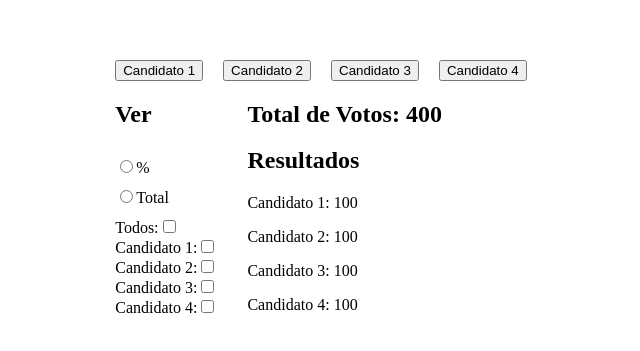
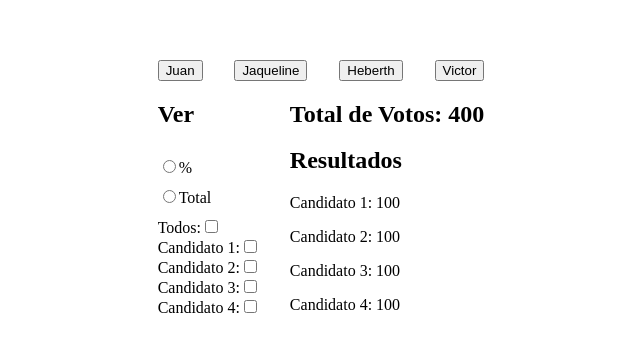
Before and after one commit to jlac8/mir-voting-system, a React (Vite) app: page / in a window 1280 px wide. Shown: the part 205-556 px from the top of the page, without its empty margins (319-959 px from the left). Built offline with nearby package versions, Linux system fonts and the light colour scheme.

Commit message:
feat: add votes

```diff
--- a/src/App.css
+++ b/src/App.css
@@ -1,6 +1,6 @@
 .candidates {
   display: flex;
-  gap: 20px;
+  justify-content: space-between;
 }
 
 .results {
--- a/src/App.tsx
+++ b/src/App.tsx
@@ -1,14 +1,14 @@
 import "./App.css";
+import Candidates from "./components/Candidates";
+import { CandidatesProvider } from "./components/Context";
 
 function App() {
   return (
     <main>
-      <section className="candidates">
-        <button>Candidato 1</button>
-        <button>Candidato 2</button>
-        <button>Candidato 3</button>
-        <button>Candidato 4</button>
-      </section>
+      <CandidatesProvider>
+        <Candidates />
+      </CandidatesProvider>
+
       <section className="results">
         <aside className="filters">
           <h2>Ver</h2>
--- a/src/components/Candidate.tsx
+++ b/src/components/Candidate.tsx
@@ -1,9 +1,18 @@
-function Candidate({ key, candidateName }) {
-  return (
-    <button>
-      Candidato {key} {candidateName}
-    </button>
-  );
+import { CandidateType } from "../interfaces/CandidateType";
+
+interface CandidateProp {
+  candidate: CandidateType;
+  onHandleVote: () => void;
 }
 
+const Candidate = ({ candidate, onHandleVote }: CandidateProp) => {
+  return (
+    <div className="candidate">
+      <button type="button" onClick={onHandleVote}>
+        {candidate.name}
+      </button>
+    </div>
+  );
+};
+
 export default Candidate;
--- a/src/components/Candidates.tsx
+++ b/src/components/Candidates.tsx
@@ -1,13 +1,18 @@
 import Candidate from "./Candidate";
-
-const candidates = ["juan", "heberth", "victor", "jaqueline"];
+import { useCandidates } from "./Context";
 
 function Candidates() {
+  const { candidates, handleVote } = useCandidates();
+
   return (
-    <section>
-      {candidates.map((candidate: string, index: number) => {
-        return <Candidate key={index} candidateName={candidate} />;
-      })}
+    <section className="candidates">
+      {candidates.map((candidate) => (
+        <Candidate
+          key={candidate.id}
+          candidate={candidate}
+          onHandleVote={() => handleVote(candidate.id)}
+        />
+      ))}
     </section>
   );
 }
--- /dev/null
+++ b/src/components/Context.tsx
@@ -0,0 +1,55 @@
+import { createContext, ReactNode, useContext, useState } from "react";
+import { CandidateType } from "../interfaces/CandidateType";
+
+const INITIAL_STATE: CandidateType[] = [
+  { id: 1, name: "Juan", votes: 0, percentage: 0 },
+  { id: 2, name: "Jaqueline", votes: 0, percentage: 0 },
+  { id: 3, name: "Heberth", votes: 0, percentage: 0 },
+  { id: 4, name: "Victor", votes: 0, percentage: 0 },
+];
+
+interface CandidatesContextType {
+  candidates: CandidateType[];
+  handleVote: (id: number) => void;
+}
+
+const CandidatesContext = createContext<CandidatesContextType | undefined>(
+  undefined
+);
+
+export const CandidatesProvider = ({ children }: { children: ReactNode }) => {
+  const [candidates, setCandidates] = useState(INITIAL_STATE);
+  const [totalVotes, setTotalVotes] = useState(0);
+
+  function handleVote(id: number): void {
+    setCandidates((prevCandidates) =>
+      prevCandidates.map((candidate) =>
+        candidate.id === id
+          ? { ...candidate, votes: candidate.votes + 1 }
+          : candidate
+      )
+    );
+    setTotalVotes(totalVotes + 1);
+    console.log(totalVotes);
+  }
+
+  const store = {
+    candidates,
+    handleVote,
+    totalVotes,
+  };
+
+  return (
+    <CandidatesContext.Provider value={store}>
+      {children}
+    </CandidatesContext.Provider>
+  );
+};
+
+export const useCandidates = () => {
+  const context = useContext(CandidatesContext);
+  if (!context) {
+    throw new Error("useCandidates must be used within a CandidatesProvider");
+  }
+  return context;
+};
--- /dev/null
+++ b/src/interfaces/CandidateType.tsx
@@ -0,0 +1,6 @@
+export interface CandidateType {
+  id: number;
+  name: string;
+  votes: number;
+  percentage: number;
+}
```
Also changed, not shown: 1 other file (tests, documents, lock files or other folders).
